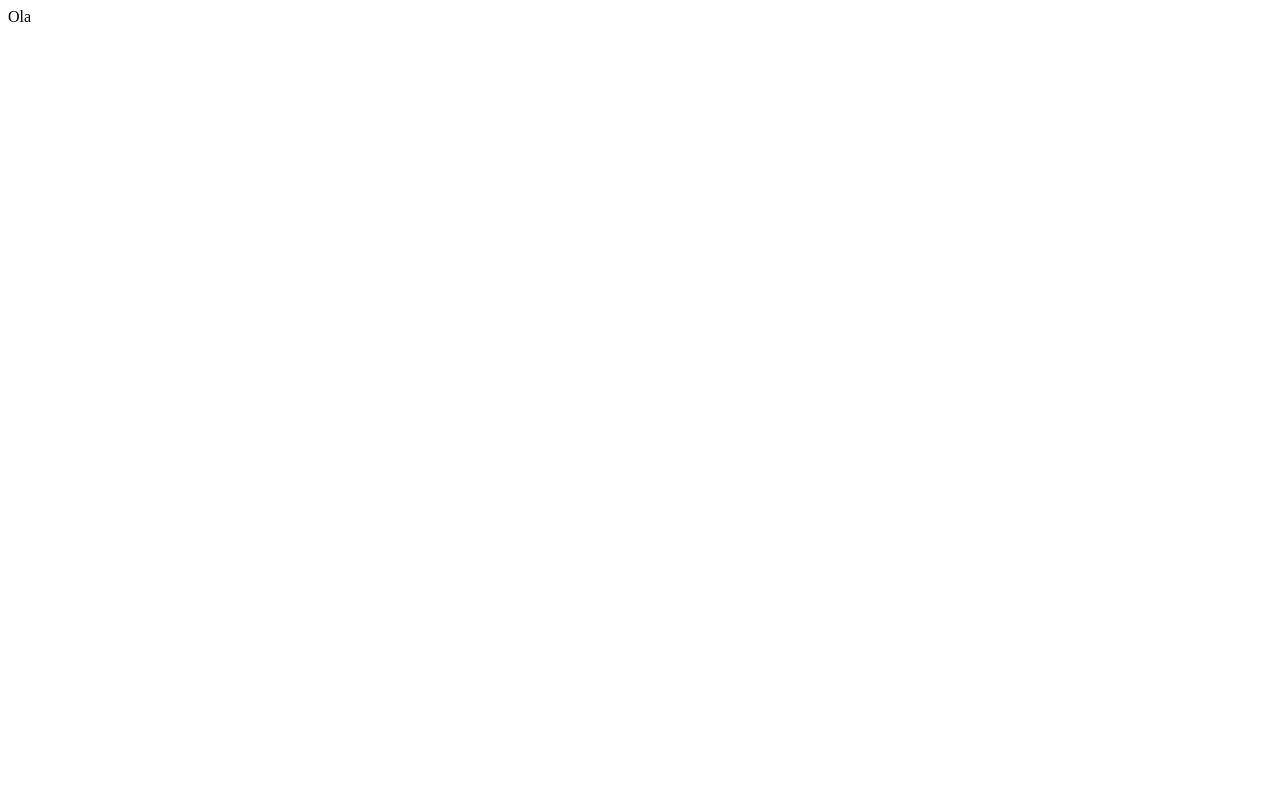
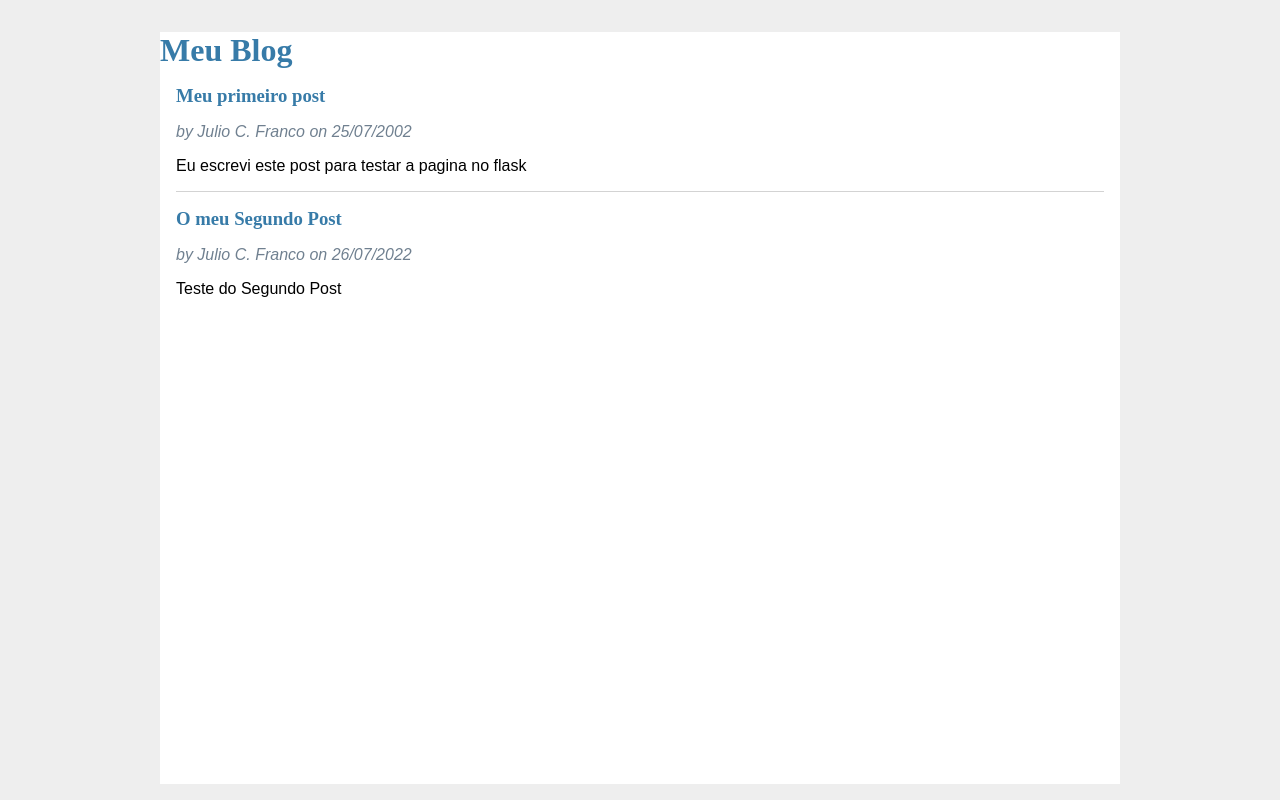
Before and after one commit to jcfprogramador/blog, a Flask app: page / in a window 1280 px wide. Before the commit the page is almost empty. Run offline with Flask 2, Linux system fonts and the light colour scheme.

Commit message:
Novo template herdando de base.html e criado style.css - Fim Aula 3

```diff
--- a/app.py
+++ b/app.py
@@ -1,17 +1,27 @@
 from flask import Flask, render_template
+from datetime import datetime
 
 app = Flask("hello")
 
+posts = [
+    {
+        "title": "Meu primeiro post",
+        "body": "Eu escrevi este post para testar a pagina no flask",
+        "description": "teste post flask",
+        "author": "Julio C. Franco",
+        "created": datetime(2002,7,25)
+    },
+    {
+        "title": "O meu Segundo Post",
+        "body": "Teste do Segundo Post",
+        "author": "Julio C. Franco",
+        "created": datetime(2022,7,26)
+    },
+]
+
 @app.route("/")
-@app.route("/hello")
-
-
-def hello():
-    return "Ola"
-
-@app.route("/meucontato")
-def meuContato():
-    return render_template("index.html")
+def index(debug=True):
+    return render_template("index.html", posts=posts)
 
 app.run(debug=True)
 
--- /dev/null
+++ b/static/style.css
@@ -0,0 +1,32 @@
+html{
+    font-family: sans-serif;
+    background: #eee;
+    padding: 1rem;
+}
+body{
+    max-width: 960px;
+    margin: 0 auto;
+    background: white;
+}
+h1{
+    font-family: serif;
+    color: #377ba8;
+    margin: 1rem 0;
+}
+hr{
+    border: none;
+    border-top: 1px solid lightgray;
+}
+.content{
+    padding: 0 1rem 1rem;
+}
+.post > header > div:first-of-type{
+    flex: auto;
+}
+.post .about{
+    color: slategray;
+    font-style: italic;
+}
+.post .body{
+    white-space: pre-line;
+}
--- /dev/null
+++ b/templates/base.html
@@ -0,0 +1,14 @@
+<html>
+    <head>
+        <title> Meu Blog </title>
+    </head>
+    <link rel="stylesheet" type="text/css" href="/static/style.css"
+    <body>
+        <h1> Meu Blog </h1>
+        <nav></nav>
+        <section class="content">
+        {% block content %}
+        {% endblock %}
+        </section>
+    </body>
+</html>
--- a/templates/index.html
+++ b/templates/index.html
@@ -1,10 +1,19 @@
-<html>
-    <head>
-        <title>Contatos</title>
-    </head>
-    <body>
-        <h1>Júlio</h1>
-        <h2>jcfprogramador@gmail</h2>
-        <h3>119999-8888</h3>
-    </body>
-</html>
+{% extends 'base.html' %}
+{% block content %}
+{% for post in posts %}
+    <article class="post">
+        <header>
+            <div>
+                <h1>{{ post.title }}</h1>
+                <div class="about">
+                    by {{ post.author }} on {{ post.created.strftime('%d/%m/%Y') }}
+                </div>
+            </div>
+        </header>
+        <p class="body"> {{post.body}} </p>
+    </article>
+    {% if not loop.last %}
+        <hr>
+    {% endif %}
+{% endfor %}
+{% endblock %}
```
